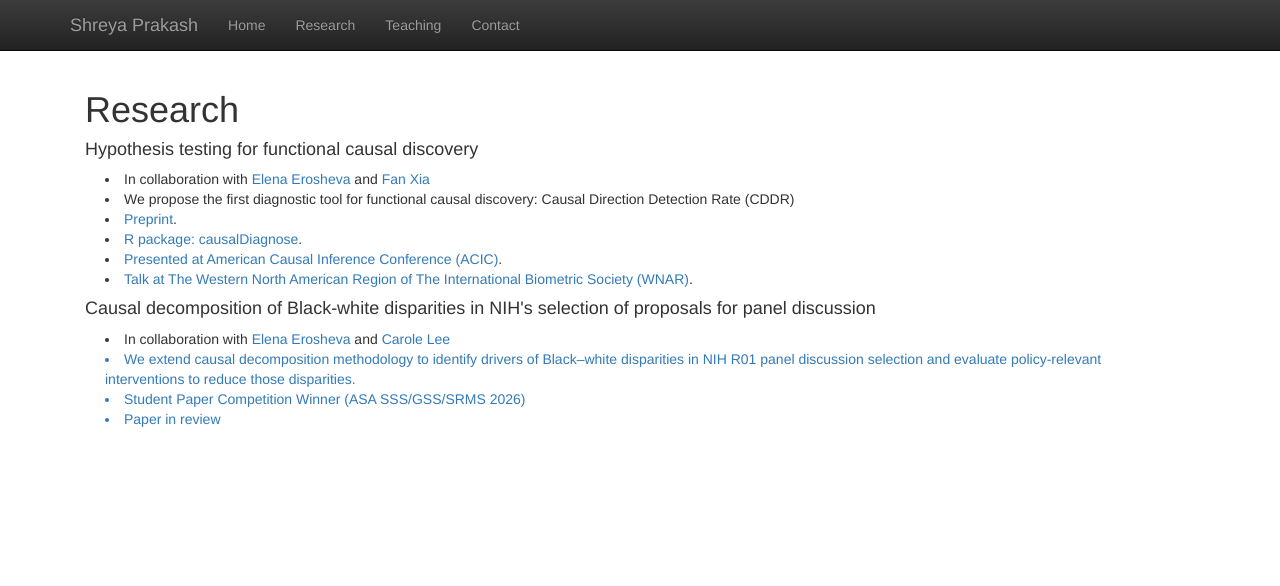
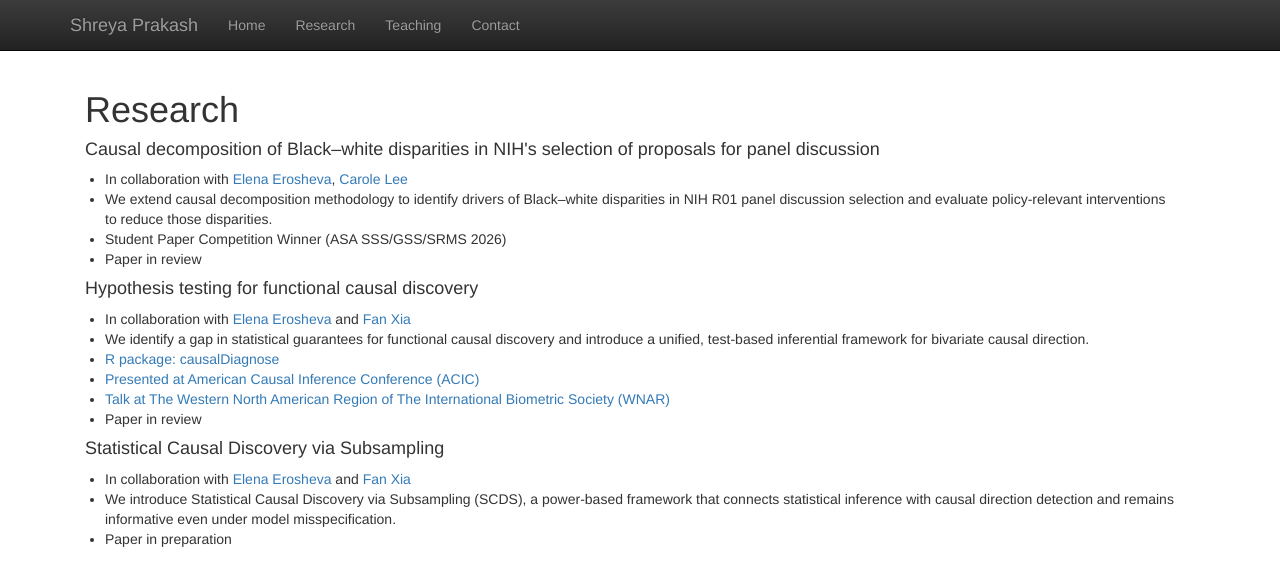
Before and after one commit to shreyap18/shreyap18.github.io, a Jekyll site: the page built from research.html, in a window 1280 px wide. Shown: the top 586 px of the page. Built offline with Jekyll 4.4.1, drawn with Linux system fonts in a browser that asks for light colours; nearby versions of some CDN libraries; library files that are not in the unit come from our copies.

Commit message:
updating cv and research

```diff
--- a/research.html
+++ b/research.html
@@ -5,34 +5,36 @@ title: 'Research'
 
 <h1 style="margin-top:0;">Research</h1>
 
+<h4>Causal decomposition of Black–white disparities in NIH's selection of proposals for panel discussion</h4>
+<ul class="content" style="padding:0px;margin:0px 20px 0px;">
+    <li>In collaboration with
+        <a href="https://stat.uw.edu/about-us/people/elena-erosheva" target="_blank">Elena Erosheva</a>,
+        <a href="https://stat.uw.edu/about-us/people/carole-lee" target="_blank">Carole Lee</a>
+    </li>
+    <li>We extend causal decomposition methodology to identify drivers of Black–white disparities in NIH R01 panel discussion selection and evaluate policy-relevant interventions to reduce those disparities.</li>
+    <li>Student Paper Competition Winner (ASA SSS/GSS/SRMS 2026)</li>
+    <li>Paper in review</li>
+</ul>
+
 <h4>Hypothesis testing for functional causal discovery</h4>
-<p class="content" style="padding:0px;margin:0px 20px 0px;">
-        <li style="padding:0px;margin:0px 20px 0px;"> In collaboration with <a href="https://stat.uw.edu/about-us/people/elena-erosheva"
-                        target="_blank">Elena Erosheva</a> and <a href="https://profiles.ucsf.edu/fan.xia"
-                        target="_blank">Fan Xia</a> </li>
-        </li>
-        <li style="padding:0px;margin:0px 20px 0px;"> We propose the first diagnostic tool for functional causal discovery: Causal Direction Detection Rate (CDDR) </li>
-        </li>
-        <li style="padding:0px;margin:0px 20px 0px;"> <a href="https://arxiv.org/abs/2406.07787" target="_blank">Preprint</a>.  </li>
-        </li>
-        <li style="padding:0px;margin:0px 20px 0px;"> <a href="https://github.com/shreyap18/causalDiagnose" target="_blank">R package: causalDiagnose</a>.  </li>
-        </li>
-        <li style="padding:0px;margin:0px 20px 0px;"> <a href="talks/SCI_Poster_CDDR.pdf" target="_blank">Presented at American Causal Inference Conference (ACIC)</a>.  </li>
-        </li>
-        <li style="padding:0px;margin:0px 20px 0px;"> <a href="talks/WNAR_23.pdf" target="_blank">Talk at The Western North American Region of The International Biometric Society (WNAR)</a>. </li>
-</p>
+<ul class="content" style="padding:0px;margin:0px 20px 0px;">
+    <li>In collaboration with
+        <a href="https://stat.uw.edu/about-us/people/elena-erosheva" target="_blank">Elena Erosheva</a> and
+        <a href="https://profiles.ucsf.edu/fan.xia" target="_blank">Fan Xia</a>
+    </li>
+    <li>We identify a gap in statistical guarantees for functional causal discovery and introduce a unified, test-based inferential framework for bivariate causal direction.</li>
+    <li><a href="https://github.com/shreyap18/causalDiagnose" target="_blank">R package: causalDiagnose</a></li>
+    <li><a href="talks/SCI_Poster_CDDR.pdf" target="_blank">Presented at American Causal Inference Conference (ACIC)</a></li>
+    <li><a href="talks/WNAR_23.pdf" target="_blank">Talk at The Western North American Region of The International Biometric Society (WNAR)</a></li>
+    <li>Paper in review</li>
+</ul>
 
-<h4>Causal decomposition of Black-white disparities in NIH's selection of proposals for panel discussion</h4>
-<p class="content" style="padding:0px;margin:0px 20px 0px;">
-        <li style="padding:0px;margin:0px 20px 0px;"> In collaboration with <a href="https://stat.uw.edu/about-us/people/elena-erosheva"
-                        target="_blank">Elena Erosheva</a> and <a href="https://stat.uw.edu/about-us/people/elena-erosheva"
-                        target="_blank">Carole Lee</a> <a href="https://phil.washington.edu/people/carole-lee" </li>
-        </li>
-        <li style="padding:0px;margin:0px 20px 0px;"> We extend causal decomposition methodology to identify drivers of Black–white disparities in NIH R01 panel discussion selection and evaluate policy-relevant interventions to reduce those disparities.</li>
-        </li>
-        <li style="padding:0px;margin:0px 20px 0px;"> Student Paper Competition Winner (ASA SSS/GSS/SRMS 2026) </li>
-        </li>
-        </li>
-        <li style="padding:0px;margin:0px 20px 0px;"> Paper in review </li>
-        </li>
-</p>
+<h4>Statistical Causal Discovery via Subsampling</h4>
+<ul class="content" style="padding:0px;margin:0px 20px 0px;">
+    <li>In collaboration with
+        <a href="https://stat.uw.edu/about-us/people/elena-erosheva" target="_blank">Elena Erosheva</a> and
+        <a href="https://profiles.ucsf.edu/fan.xia" target="_blank">Fan Xia</a>
+    </li>
+    <li>We introduce Statistical Causal Discovery via Subsampling (SCDS), a power-based framework that connects statistical inference with causal direction detection and remains informative even under model misspecification.</li>
+    <li>Paper in preparation</li>
+</ul>
```
Also changed, not shown: 2 other files.
